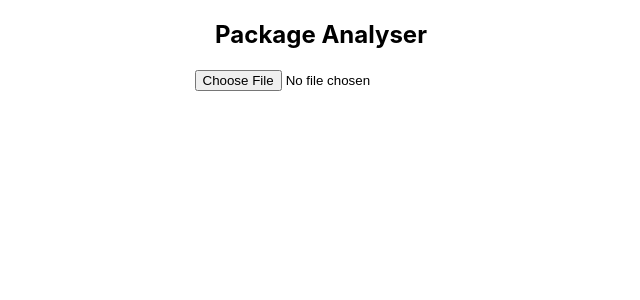
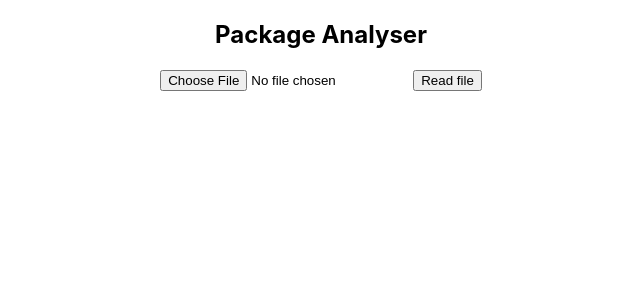
Before and after one commit to pankaj-pant/dpkg, a React (Create React App) app: page / in a window 1280 px wide. Shown: the top 300 px of the page, without its empty margins (319-959 px from the left). Built offline with nearby package versions, Linux system fonts and the light colour scheme.

Commit message:
reading and creating array of packages

```diff
--- a/src/App.js
+++ b/src/App.js
@@ -1,19 +1,18 @@
 import React, {useState} from 'react';
-import logo from './logo.svg';
 import './App.css';
+import {readFile} from './helperFunctions/readFile'
 
 
 
 function App() {
   const [file, setFile] = useState()
-  const loadFile = () => {
 
-  }
+
   return (
     <div className="App">
       <h2>Package Analyser</h2>
       <input type="file" onChange={(event) => setFile(event.target.files[0])}></input>
-
+      <button onClick={() => readFile(file)}>Read file</button>
     </div>
   );
 }
--- /dev/null
+++ b/src/helperFunctions/parseFile.js
@@ -0,0 +1,4 @@
+export const parseFile = (input) => {
+    const packagesArray = input.split('\n\n')
+    console.log("package Array", packagesArray)
+}
--- /dev/null
+++ b/src/helperFunctions/readFile.js
@@ -0,0 +1,16 @@
+import {parseFile} from './parseFile'
+
+export const readFile = (input) => {
+    let reader = new FileReader()
+
+    reader.readAsText(input)
+    reader.onload = () => {
+        console.log(reader.result)
+    }
+    reader.onerror = () => {
+        console.log(reader.error)
+    }
+    reader.onloadend = () => {
+        const parsedResult = parseFile(reader.result)
+    }
+}
```
